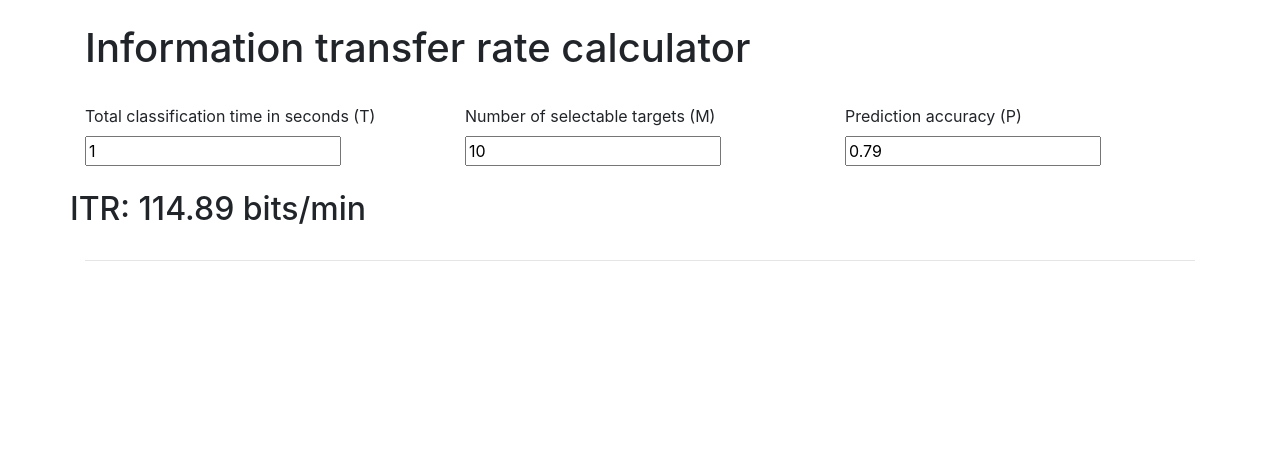
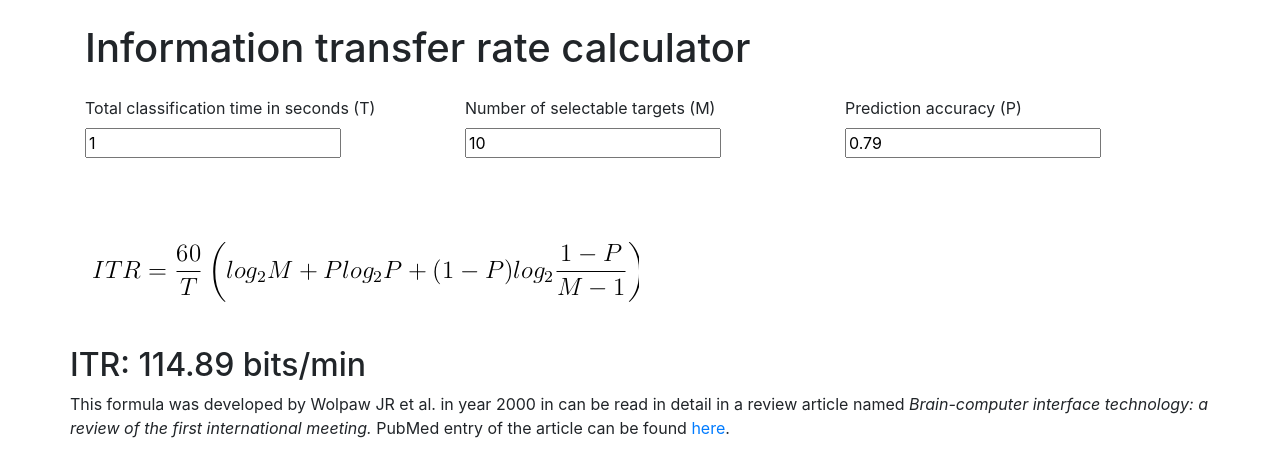
Before and after one commit to toprakozturk/itr-calculator, a plain HTML site: page index.html in a window 1280 px wide. Drawn offline with nearby package versions, Linux system fonts and the light colour scheme.

Commit message:
Add formula and add ref to original article

```diff
--- a/index.html
+++ b/index.html
@@ -15,8 +15,7 @@
 
     <div id="app" class="container my-4">
         <h1>Information transfer rate calculator</h1>
-        <img src=></img>
-        <div class="row">
+        <div class="row mt-4">
             <div class="col-4">
                 <label for="time">Total classification time in seconds (T)</label>
                 <input type="text" v-model="time">
@@ -31,11 +30,17 @@
             </div>
         </div>
         <div class="row my-4">
+            <img src="formula.png" class="img-fluid" alt="formula" />
+        </div>
+        <div class="row">
             <h2>ITR: {{ itr.toFixed(2) }} bits/min</h2>
         </div>
-        <hr>
         <div class="row">
-
+            <p>
+                This formula was developed by Wolpaw JR et al. in year 2000 in can be read in detail in a review article
+                named <i>Brain-computer interface technology: a review of the first international meeting.</i> PubMed
+                entry of the article can be found <a href="https://www.ncbi.nlm.nih.gov/pubmed/10896178">here</a>.
+            </p>
         </div>
     </div>
 
```
Also changed, not shown: formula.png (added).
